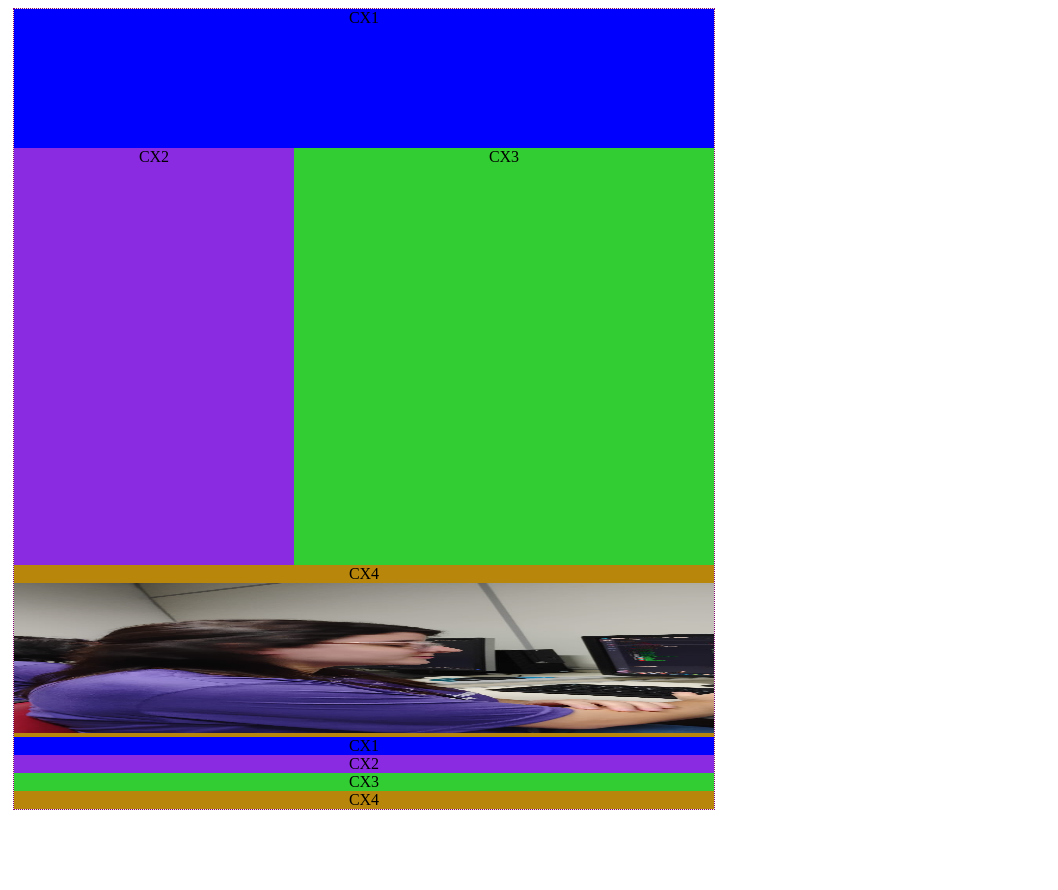
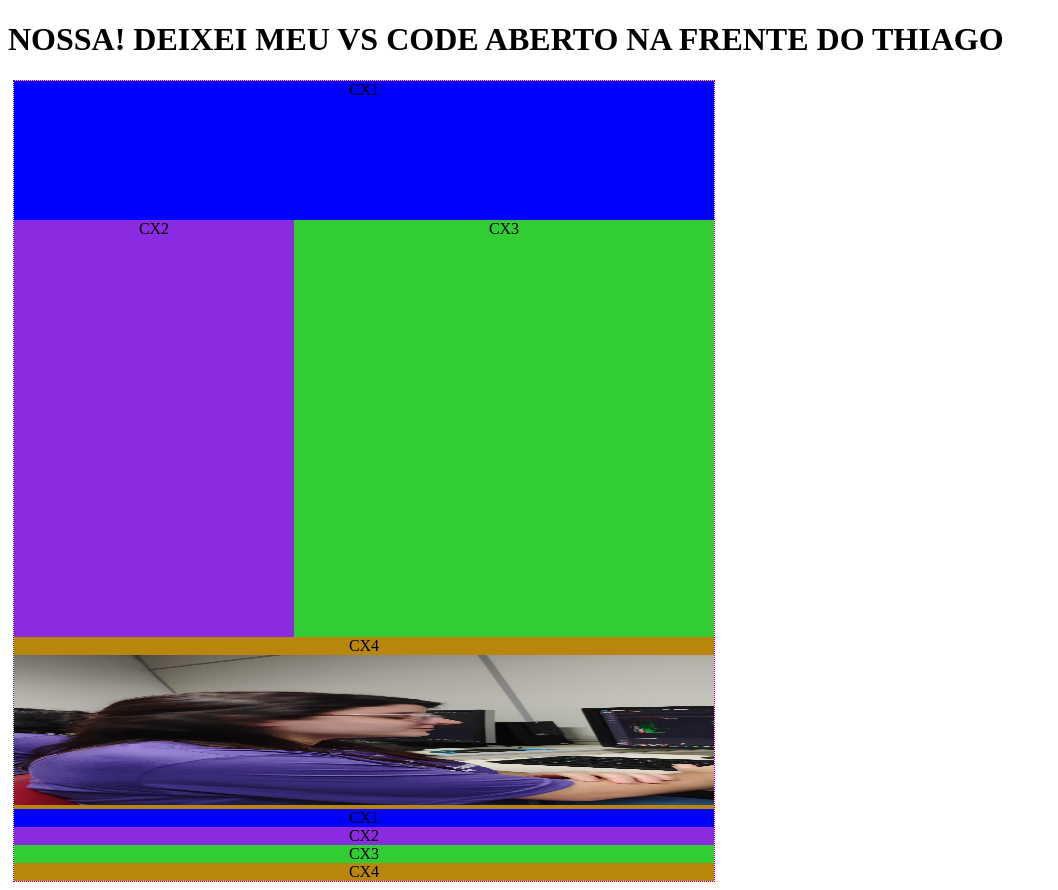
Before and after one commit to Gabriel22Luis/ProjetoX, a plain HTML site: page Aula 10 CSS/grid.html in a window 1280 px wide. Shown: the whole page, without its empty margins (0-1058 px from the left). Before the commit the page ends 818 px from the top, so only its background shows below. Drawn offline with Linux system fonts and the light colour scheme.

Commit message:
NOOOOOOOOOOSSSA

```diff
--- a/Aula 10 CSS/grid.css
+++ b/Aula 10 CSS/grid.css
@@ -23,8 +23,6 @@
         "prop prop main main main"
         "footer footer footer footer footer"
     ;
-
-
 }
 
 .caixa1 {
--- a/Aula 10 CSS/grid.html
+++ b/Aula 10 CSS/grid.html
@@ -7,6 +7,7 @@
     <link rel="stylesheet" href="./grid.css">
 </head>
 <body>
+    <h1>NOSSA! DEIXEI MEU VS CODE ABERTO NA FRENTE DO THIAGO</h1>
     <div class="container">
         <div class="caixa1">CX1</div>
         <div class="caixa2">CX2</div>
```
